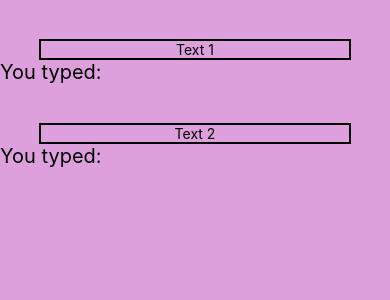
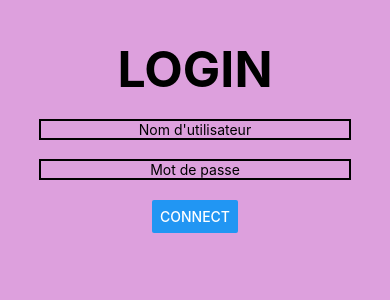
Before and after one commit to Yoctiiking/ExoTP, a React Native app: screen / in a window 390 px wide. Shown: the top 300 px of the page. Built offline with nearby package versions, Linux system fonts and the light colour scheme.

Commit message:
Exo3_on_the_TextInput_4

```diff
--- a/App.tsx
+++ b/App.tsx
@@ -1,34 +1,69 @@
-//Exo3_on_the_TextInput_3
+//Exo3_on_the_TextInput_4
 import React, { useState } from 'react';
 import {
   View,
   Text,
+  Button,
   SafeAreaView,
   StyleSheet,
   TextInput,
   ScrollView,
   Alert,
+  ToastAndroid,
 } from 'react-native';
 
 export default function App() {
-  const [text1, setText1] = useState('');
-  const [text2, setText2] = useState('');
+
+  const [identifiants, setIndentifiants] = useState([
+      {
+        placeholder: 'Nom d\'utilisateur',
+        value:"",
+        },
+      {
+        placeholder: 'Mot de passe',
+        value: "",
+      }
+    ]);
+
+  const updateIdentifiants = (value, index) => {
+    const stageId = [...identifiants];
+    stageId[index].value = value;
+    setIndentifiants(stageId);
+  }
+
+  const handlePress = () => {
+    console.log(identifiants.map(item => item.value));
+    if(identifiants[0].value !== ''){
+      Alert.alert('Login ID',
+      `Username: ${identifiants[0].value}\nPassword: ${identifiants[1].value}`,
+      [{
+        text: 'Ok',
+        style: 'default',
+      }]);
+    } else {
+      ToastAndroid.show("Enter your username", 3);
+    }
+  }
 
   return (
-    <View style = {styles.container}>
-      <TextInput style={styles.textInput}
-        onChangeText={(text) => setText1(text)}
-        value={text1}
-        placeholder="Text 1"
-      />
-      <Text style={{fontSize: 20}}>You typed: {text1}</Text>
-
-      <TextInput style={styles.textInput}
-        onChangeText={(text) => setText2(text)}
-        value={text2}
-        placeholder="Text 2"
-      />
-      <Text style={{fontSize: 20}}>You typed: {text2}</Text>
+    <View style={styles.container}>
+      <ScrollView>
+        <Text style = {{fontSize: 50, textAlign: 'center', fontWeight: 'bold'}}>LOGIN</Text>
+        {identifiants.map( (value, index) => (
+          <TextInput style={styles.textInput}
+            key = {index}
+            value = {value.value}
+            placeholder = {value.placeholder}
+            onChangeText = {(val) => updateIdentifiants(val, index)}
+           />
+        ))}
+        <View style={styles.buttonView}>
+          <Button
+            title = "Connect"
+            onPress = {handlePress}
+          />
+        </View>
+      </ScrollView>
     </View>
   );
 }
@@ -37,13 +72,19 @@ const styles = StyleSheet.create({
   container: {
     backgroundColor: 'plum',
     flex: 1,
+    paddingTop: "10%",
   },
   textInput: {
     textAlign: 'center',
     borderColor: 'black',
     borderWidth: 2,
     alignSelf: 'center',
-    marginTop: '10%',
+    marginTop: '5%',
     width: '80%',
   },
+
+  buttonView: {
+    marginTop: 20,
+    alignSelf: 'center',
+  },
 });
```
